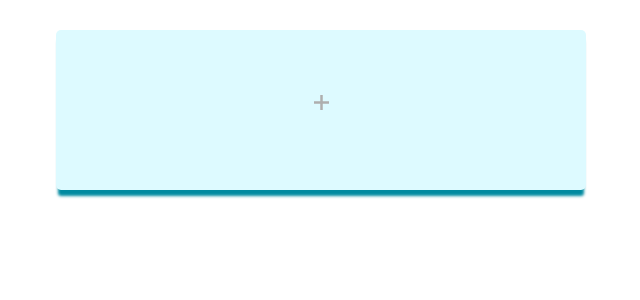
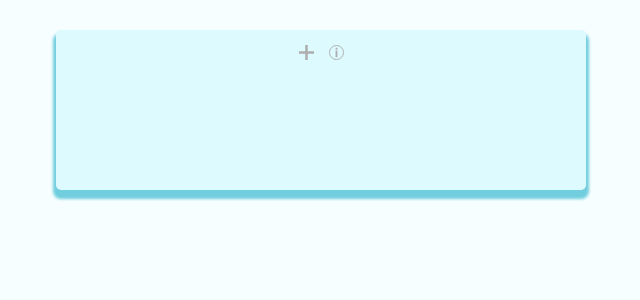
Before and after one commit to VNechesanov/TasksList, a React (Create React App) app: page / in a window 1280 px wide. Shown: the top 300 px of the page, without its empty margins (319-959 px from the left). Built offline with nearby package versions, Linux system fonts and the light colour scheme; the HTML template or start-up script is replaced by a standard one.

Commit message:
feat: added edit mode

```diff
--- a/src/Card/Card.tsx
+++ b/src/Card/Card.tsx
@@ -6,44 +6,56 @@ import { CardsContext, CardType } from "../Layout/Layout";
 
 const Container = styled.div`
   display: flex;
-  justify-content: center;
+  flex-direction: column;
   padding: 0;
   margin-bottom: 20px;
   width: 100%;
-  height: 100px;
-  border-radius: 2px;
-  background-color: #fbfeff;
-  box-shadow: 0px 9px 3px -2px #b1e5ff;
+  height: 80px;
+  border-radius: 5px;
+  background-color: #f1fdff;
+  box-shadow: 0px 6px 3px 3px #b1e5ff;
 `;
 
 const Close = styled.div`
   background: url(${CloseSign});
+  display: flex;
+  align-self: flex-end;
   width: 15px;
   height: 15px;
   background-size: 100% 100%;
-  margin-bottom: 15px;
+  margin-right: 15px;
+  margin-top: 15px;
+  cursor: pointer;
+`;
+
+const TaskTitle = styled.div`
+  display: flex;
+  justify-content: center;
+  font-size: 25px;
+  color: #005c65;
 `;
 
 type Props = {
   id: string;
+  taskTitle: string;
   onRemoveClick: (filteredCards: CardType[]) => void;
 };
 
 const Card = (props: Props) => {
-  const { id, onRemoveClick } = props;
+  const { id, taskTitle, onRemoveClick } = props;
   const { cardsArray } = useContext(CardsContext);
 
   const remobeButtonClick = () => {
-    const copied = [...(cardsArray as CardType[])];
-    const filtered = copied.filter((c) => c.id !== id);
+    const copiedArray = [...(cardsArray as CardType[])];
+    const filteredArray = copiedArray.filter((c) => c.id !== id);
 
-    onRemoveClick(filtered);
+    onRemoveClick(filteredArray);
   };
 
   return (
     <Container>
-      {id}
       <Close onClick={() => remobeButtonClick()} />
+      <TaskTitle>{taskTitle}</TaskTitle>
     </Container>
   );
 };
--- a/src/EditeModeCard/EditeModeCard.tsx
+++ b/src/EditeModeCard/EditeModeCard.tsx
@@ -1,21 +1,88 @@
 import React from "react";
-import styled from "styled-components";
+import styled, { keyframes } from "styled-components";
+
+import CloseSign from "../Assets/CloseSign.svg";
+
+const hintAnimation = keyframes`
+  from {
+  opacity: 0;
+  }
+
+  to {
+  opacity: 1;
+  }
+`;
 
 const Container = styled.div`
   display: flex;
   flex-direction: column;
+  align-items: center;
   justify-content: center;
-  padding: 0;
   margin-bottom: 20px;
   width: 100%;
-  height: 100px;
-  border-radius: 2px;
-  background-color: #fbfeff;
-  box-shadow: 0px 9px 3px -2px #b1e5ff;
+  height: 150px;
+  border-radius: 5px;
+  background-color: #cafff5;
+  box-shadow: 0px 6px 3px 3px #b1e5ff;
+  animation: ${hintAnimation} 0.3s ${(props) => props.theme.animationTiming};
 `;
 
-const Card = () => {
-  return <Container />;
+const Input = styled.input`
+  width: 300px;
+  border: none;
+  border-radius: 2px;
+  border-bottom: 2px solid #a4e2ff;
+  outline: none;
+  margin-top: 20px;
+  background-color: transparent;
+`;
+
+const AddButton = styled.div`
+  display: flex;
+  justify-content: center;
+  min-height: 28px;
+  width: 80px;
+  margin-top: 14px;
+  border-radius: 2px;
+  background-color: #fcfcfc;
+  align-items: center;
+  font-size: 12px;
+  cursor: pointer;
+`;
+
+const Close = styled.div`
+  background: url(${CloseSign});
+  display: flex;
+  align-self: flex-end;
+  width: 15px;
+  height: 15px;
+  background-size: 100% 100%;
+  margin-right: 15px;
+  cursor: pointer;
+`;
+
+const Title = styled.div`
+  font-size: 15px;
+  color: #828282;
+`;
+
+type Props = {
+  handleChange: (e: any) => void;
+  addButtonPressed: () => void;
+  closeButtonPressed: () => void;
 };
 
-export default Card;
+const EditModeCard = (props: Props) => {
+  const { handleChange, addButtonPressed, closeButtonPressed } = props;
+
+  return (
+    <Container>
+      <Close onClick={closeButtonPressed} />
+      <Title>input task</Title>
+      <Input type="text" onChange={(e) => handleChange(e)} />
+      <AddButton onClick={addButtonPressed}>Add Task</AddButton>
+    </Container>
+  );
+};
+
+export default EditModeCard;
--- a/src/Layout/Layout.tsx
+++ b/src/Layout/Layout.tsx
@@ -1,9 +1,11 @@
 import React, { useState } from "react";
-import styled from "styled-components";
+import styled, { keyframes } from "styled-components";
 import _uniqueId from "lodash/uniqueId";
 
 import Card from "../Card/Card";
+import EditModeCard from "../EditeModeCard/EditeModeCard";
 import PlusSign from "../Assets/PlusSign.svg";
+import InfoLogo from "../Assets/InfoLogo.svg";
 
 export type CardType = {
   id: string;
@@ -14,22 +16,82 @@ const Container = styled.div`
   display: flex;
   flex-direction: column;
   align-items: center;
-  justify-content: center;
   padding: 15px;
   margin: 0;
   width: 500px;
   min-height: 130px;
   border-radius: 5px;
   background-color: #ddfaff;
-  box-shadow: 0px 8px 3px -2px #018aa0;
+  box-shadow: 0px 6px 3px 3px #70cede;
 `;
 
-const Add = styled.div`
+const TabBar = styled.div`
+  display: flex;
+  flex-direction: row;
+`;
+
+const PlusButton = styled.div`
   background: url(${PlusSign});
   width: 15px;
   height: 15px;
   background-size: 100% 100%;
   margin-bottom: 15px;
+  cursor: pointer;
+`;
+
+const InfoSign = styled.div`
+  background: url(${InfoLogo});
+  min-width: 15px;
+  min-height: 15px;
+  background-size: 100% 100%;
+  margin-bottom: 15px;
+  cursor: pointer;
+`;
+
+const hintAnimation = keyframes`
+  from {
+  opacity: 0;
+  }
+
+  to {
+  opacity: 1;
+  }
+`;
+
+const Hint = styled.div`
+  position: relative;
+  margin-left: 15px;
+  align-self: center;
+  text-align: center;
+`;
+
+const PopUpBox = styled.div`
+  position: absolute;
+  visibility: hidden;
+  white-space: nowrap;
+  width: auto;
+  overflow: hidden;
+  display: flex;
+  height: 16px;
+  font-size: 11px;
+  line-height: 12px;
+  color: #a9a9a9;
+  border-radius: 16px 5px 5px 16px;
+  line-height: 16px;
+  padding: 8px 10px;
+  top: -8px;
+  left: -10px;
+  background-color: #fff;
+  box-shadow: 5px 12px 32px rgba(147, 147, 149, 0.2);
+
+  ${Hint}:hover & {
+    visibility: visible;
+    animation: ${hintAnimation} 0.3s ${(props) => props.theme.animationTiming};
+  }
+`;
+
+const HintText = styled.div`
+  margin-left: 8px;
 `;
 
 export const CardsContext = React.createContext<{
@@ -37,21 +99,38 @@ export const CardsContext = React.createContext<{
 }>({ cardsArray: [] });
 
 const Layout = () => {
+  const [isEditModeOpen, setEditModeState] = useState(false);
   const [cards, setCard] = useState([] as CardType[]);
+  const [taskText, setTaskText] = useState("");
+
+  const handleChange = (e: any) => {
+    setTaskText(e.target.value);
+  };
+
+  const addButtonPressed = () => {
+    setEditModeState(false);
+    const id: string = _uniqueId();
+
+    setCard(
+      cards.concat({
+        id,
+        card: (
+          <Card id={id} taskTitle={taskText} onRemoveClick={onRemoveClick} />
+        ),
+      })
+    );
+  };
+
+  const editModeCloseButtonPressed = () => {
+    setEditModeState(false);
+  };
 
   const onRemoveClick = (filteredCards: CardType[]) => {
     setCard(filteredCards);
   };
 
-  const addClicked = () => {
-    const id: string = _uniqueId();
-
-    setCard(
-      cards.concat({
-        id,
-        card: <Card id={id} onRemoveClick={onRemoveClick} />,
-      })
-    );
+  const plusButtonClicked = () => {
+    setEditModeState(true);
   };
 
   const renderCards = () => {
@@ -60,10 +139,32 @@ const Layout = () => {
     });
   };
 
+  const renterTabBar = () => {
+    return (
+      <TabBar>
+        <PlusButton onClick={() => plusButtonClicked()} />
+        <Hint>
+          <InfoSign />
+          <PopUpBox>
+            <InfoSign />
+            <HintText>click on the plus button to add a new card</HintText>
+          </PopUpBox>
+        </Hint>
+      </TabBar>
+    );
+  };
+
   return (
     <CardsContext.Provider value={{ cardsArray: cards }}>
       <Container>
-        <Add onClick={() => addClicked()} />
+        {renterTabBar()}
+        {isEditModeOpen && (
+          <EditModeCard
+            handleChange={handleChange}
+            addButtonPressed={addButtonPressed}
+            closeButtonPressed={editModeCloseButtonPressed}
+          />
+        )}
         {renderCards()}
       </Container>
     </CardsContext.Provider>
--- a/src/index.css
+++ b/src/index.css
@@ -1,13 +1,14 @@
 body {
   margin: 0;
-  font-family: -apple-system, BlinkMacSystemFont, 'Segoe UI', 'Roboto', 'Oxygen',
-    'Ubuntu', 'Cantarell', 'Fira Sans', 'Droid Sans', 'Helvetica Neue',
+  font-family: -apple-system, BlinkMacSystemFont, "Segoe UI", "Roboto", "Oxygen",
+    "Ubuntu", "Cantarell", "Fira Sans", "Droid Sans", "Helvetica Neue",
     sans-serif;
   -webkit-font-smoothing: antialiased;
   -moz-osx-font-smoothing: grayscale;
+  background-color: #f7feff;
 }
 
 code {
-  font-family: source-code-pro, Menlo, Monaco, Consolas, 'Courier New',
+  font-family: source-code-pro, Menlo, Monaco, Consolas, "Courier New",
     monospace;
 }
```
Also changed, not shown: src/Assets/InfoLogo.svg (added).
